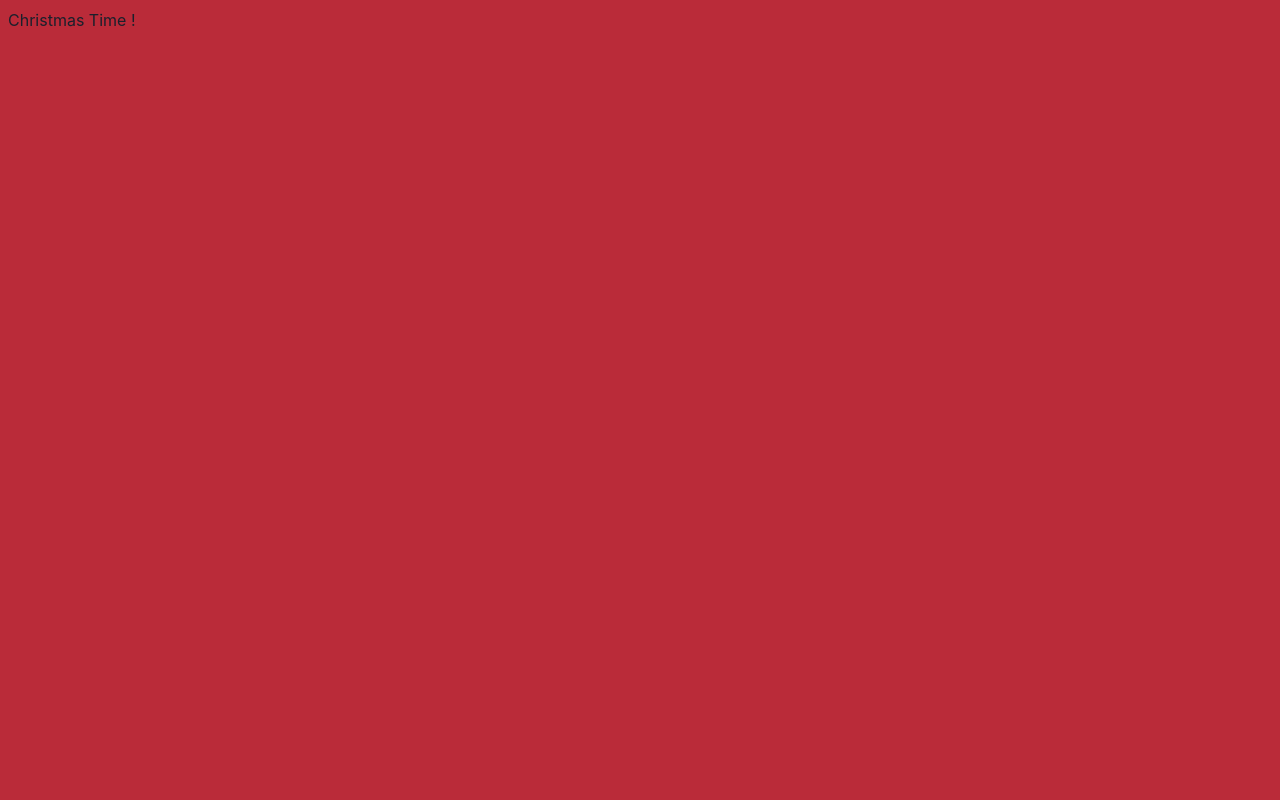
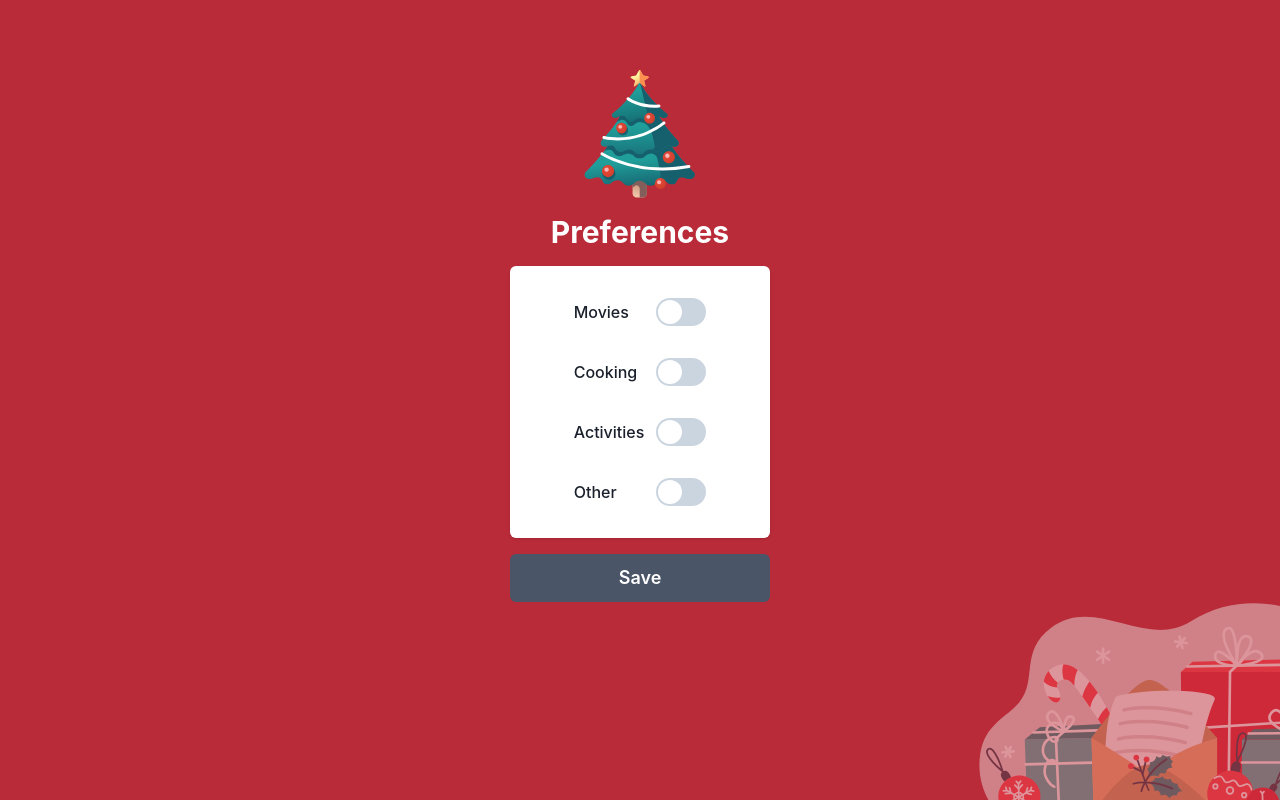
Before and after one commit to beardsleym/christmas, a Next.js app: page / in a window 1280 px wide. Built offline with nearby package versions, Linux system fonts and the light colour scheme.

Commit message:
style preferences page

```diff
--- /dev/null
+++ b/components/PreferenceItem.tsx
@@ -0,0 +1,18 @@
+import { FormControl, FormLabel, Switch } from "@chakra-ui/react";
+
+type PreferenceItemProps = {
+  label: String;
+};
+
+export const PreferenceItem = ({ label }: PreferenceItemProps) => {
+  return (
+    <FormControl display="flex" alignItems="center">
+      <FormLabel htmlFor="email-alerts" mb="0">
+        {label}
+      </FormLabel>
+      <Switch id={`${label}`} colorScheme="primary" size="lg" ml="auto" />
+    </FormControl>
+  );
+};
+
+export default PreferenceItem;
--- /dev/null
+++ b/components/PreferencesCard.tsx
@@ -0,0 +1,15 @@
+import { Center, Stack, Box } from "@chakra-ui/react";
+import PreferenceItem from "./PreferenceItem";
+
+export const PreferencesCard = () => {
+  return (
+    <Center bg="white" boxShadow="base" rounded={"md"}>
+      <Stack spacing={8} py={8} px={16}>
+        <PreferenceItem label={"Movies"} />
+        <PreferenceItem label={"Cooking"} />
+        <PreferenceItem label={"Activities"} />
+        <PreferenceItem label={"Other"} />
+      </Stack>
+    </Center>
+  );
+};
--- a/pages/index.tsx
+++ b/pages/index.tsx
@@ -1,6 +1,14 @@
 import Head from "next/head";
-import Image from "next/image";
-import { Box } from "@chakra-ui/react";
+import {
+  Box,
+  Image,
+  Container,
+  Stack,
+  Center,
+  Heading,
+  Button,
+} from "@chakra-ui/react";
+import { PreferencesCard } from "../components/PreferencesCard";
 
 export default function Home() {
   return (
@@ -10,7 +18,41 @@ export default function Home() {
         <meta name="description" content="christmas advent calendar" />
         <link rel="icon" href="/favicon.ico" />
       </Head>
-      <Box m={2}>Christmas Time !</Box>
+      <Container h="2xl">
+        <Center h="full">
+          <Stack spacing={4}>
+            <Center>
+              <Image
+                src="/images/ChristmasTree.svg"
+                alt="christmas-tree"
+                boxSize="32"
+              />
+            </Center>
+            <Heading
+              as="h1"
+              size="lg"
+              noOfLines={1}
+              color="white"
+              textAlign={"center"}
+            >
+              Preferences
+            </Heading>
+            <PreferencesCard />
+            <Button backgroundColor={"gray.600"} color="white" size="lg">
+              Save
+            </Button>
+          </Stack>
+        </Center>
+        <Image
+          src="/images/Presents.svg"
+          alt="presents"
+          boxSize={"80"}
+          position="fixed"
+          bottom={0}
+          right={0}
+          zIndex={-1}
+        />
+      </Container>
     </div>
   );
 }
```
Also changed, not shown: public/images/ChristmasTree.svg (added), public/images/Presents.svg (added).
